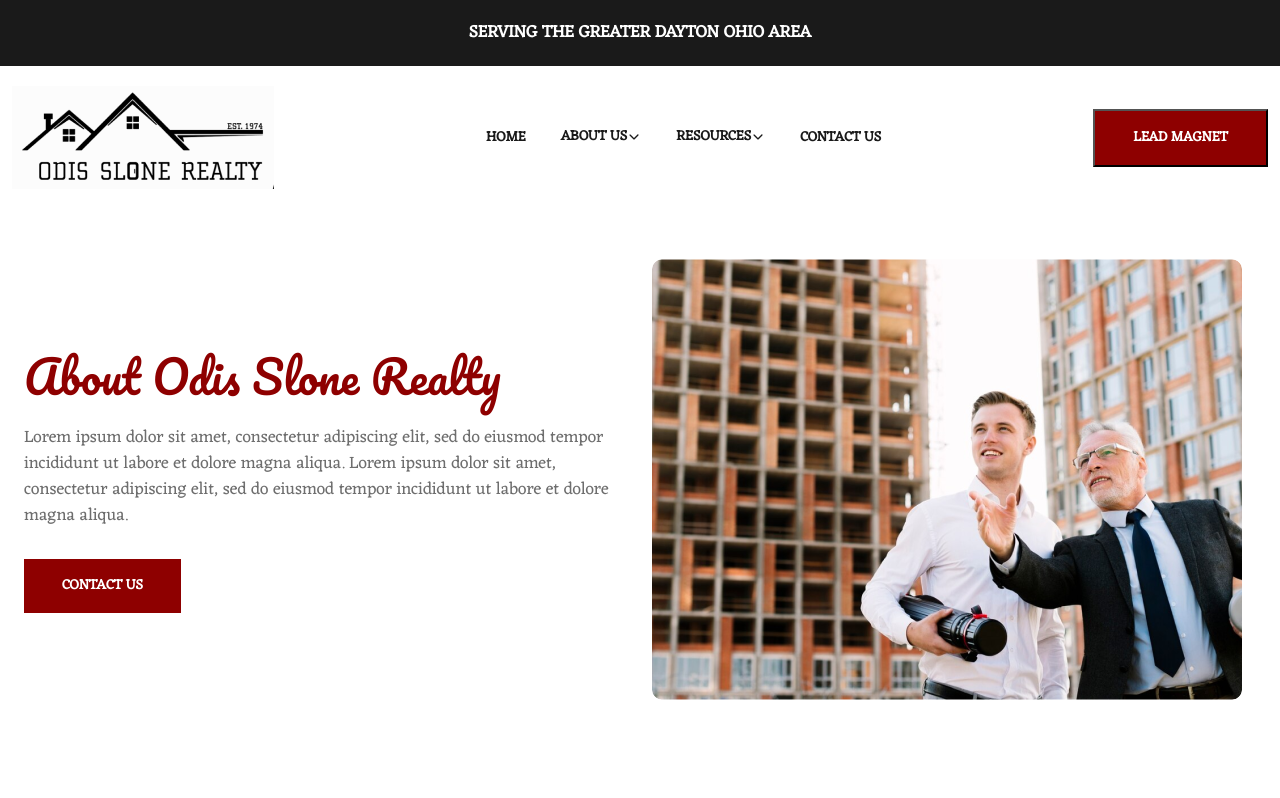
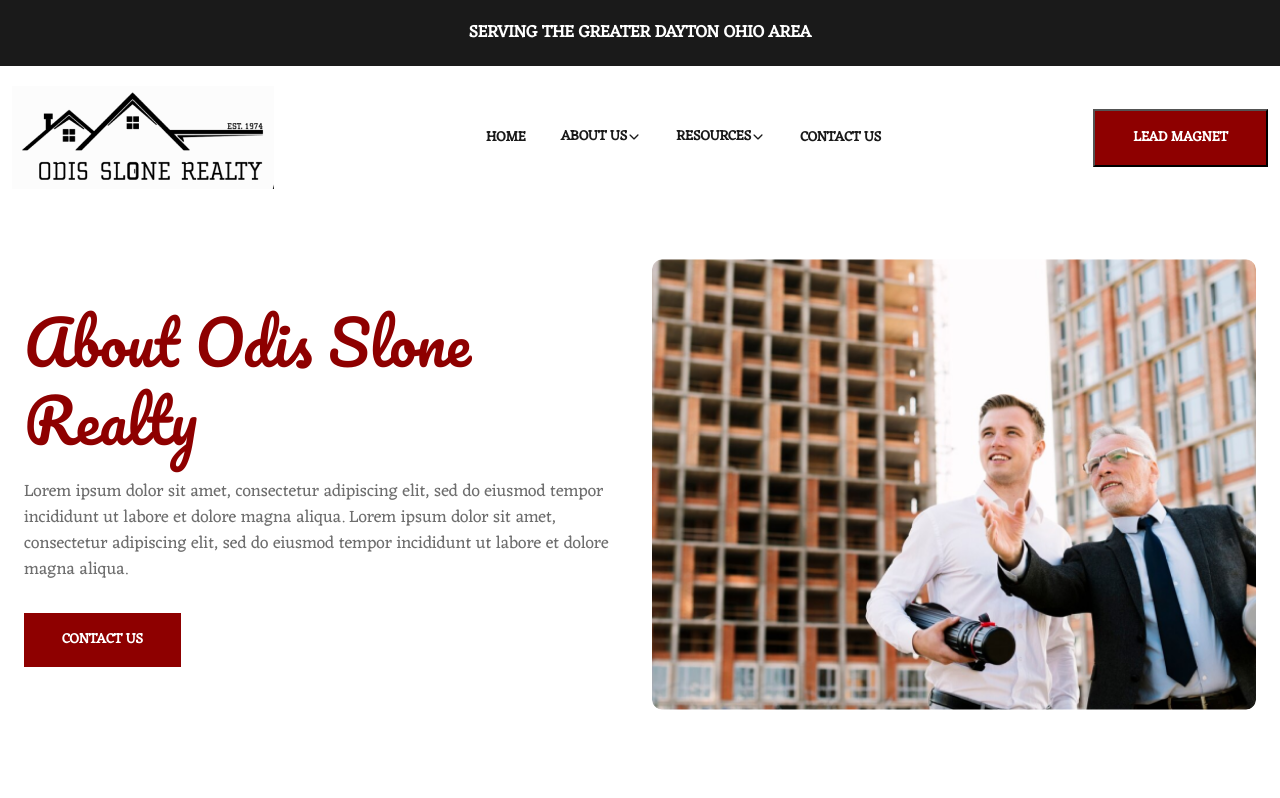
Before and after one commit to nahid-hn-kiran/omni-homes, a React (Vite) app: page /about-us in a window 1280 px wide. Shown: the top 798 px of the page. Built offline with nearby package versions, Linux system fonts and the light colour scheme.

Commit message:
Font size changed

```diff
--- a/src/components/CardSide/CardSide.jsx
+++ b/src/components/CardSide/CardSide.jsx
@@ -9,7 +9,7 @@ const CardSide = (props) => {
       <div className="container">
         <div className="row row-cols-1 gy-4 row-cols-md-2 align-items-center">
           <div className="col">
-            <h2 className="section-title">{title && title}</h2>
+            <h2 className="section-title card-side-title">{title && title}</h2>
             <p className="common-text gap-top-20">
               {description1 && description1}
             </p>
--- a/src/main.jsx
+++ b/src/main.jsx
@@ -8,12 +8,17 @@ import AboutUs from "./pages/AboutUs/AboutUs.jsx";
 import Resources from "./pages/Resources/Resources.jsx";
 import ContactUs from "./pages/ContactUs/ContactUs.jsx";
 import Blogs from "./pages/Blogs/Blogs.jsx";
+import Home from "./pages/Home/Home.jsx";
 
 const router = createBrowserRouter([
   {
     path: "/",
     element: <App />,
     children: [
+      {
+        path: "",
+        element: <Home />,
+      },
       {
         path: "about-us",
         element: <AboutUs />,
--- /dev/null
+++ b/src/pages/AboutUs/AboutUs.css
@@ -0,0 +1,4 @@
+.about-reality-top .card-side-title {
+  font-size: 60px;
+  line-height: 78px;
+}
--- a/src/pages/AboutUs/AboutUs.jsx
+++ b/src/pages/AboutUs/AboutUs.jsx
@@ -3,13 +3,16 @@ import {
   aboutCommitmentCardBottom,
   aboutRealityCardTop,
 } from "../../constants";
+import "./AboutUs.css";
 
 const AboutUs = () => {
   return (
     <div className="about-us-page">
       <div className="about-page-hero">
         <div className="container">
-          <CardSide cardSideContent={aboutRealityCardTop} />
+          <div className="about-reality-top">
+            <CardSide cardSideContent={aboutRealityCardTop} />
+          </div>
           <CardSide cardSideContent={aboutCommitmentCardBottom} />
         </div>
       </div>
```
